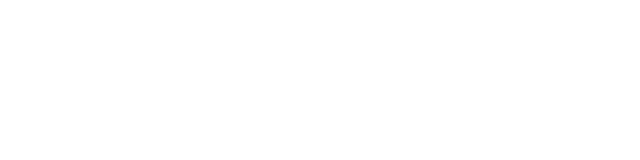
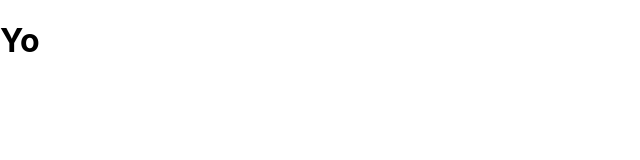
Before and after one commit to WildCodeSchool/11-2023-Rem-FR-Crew-Bleu-LaPromodoro-G1, a React (Vite) app in the folder frontend/: page / in a window 1280 px wide. Shown: the top 160 px of the page, without its empty margins (0-640 px from the left). Built offline with nearby package versions, Linux system fonts and the light colour scheme.

Commit message:
bullenarration

```diff
--- a/frontend/src/App.jsx
+++ b/frontend/src/App.jsx
@@ -1,9 +1,15 @@
+import React from "react";
 import { Outlet } from "react-router-dom";
-
 import "./App.scss";
+import BulleNaration from "./pages/BulleNaration/component/BulleNaration";
 
 function App() {
-  return <Outlet />;
+  return (
+    <>
+      <Outlet />
+      <BulleNaration />
+    </>
+  );
 }
 
 export default App;
--- /dev/null
+++ b/frontend/src/pages/BulleNaration/component/BulleNaration.jsx
@@ -0,0 +1,8 @@
+function BulleNaration() {
+  return (
+    <div className="page">
+      <h1>Yo</h1>
+    </div>
+  );
+}
+export default BulleNaration;
```
Also changed, not shown: 1 other file (tests, documents, lock files or other folders).
